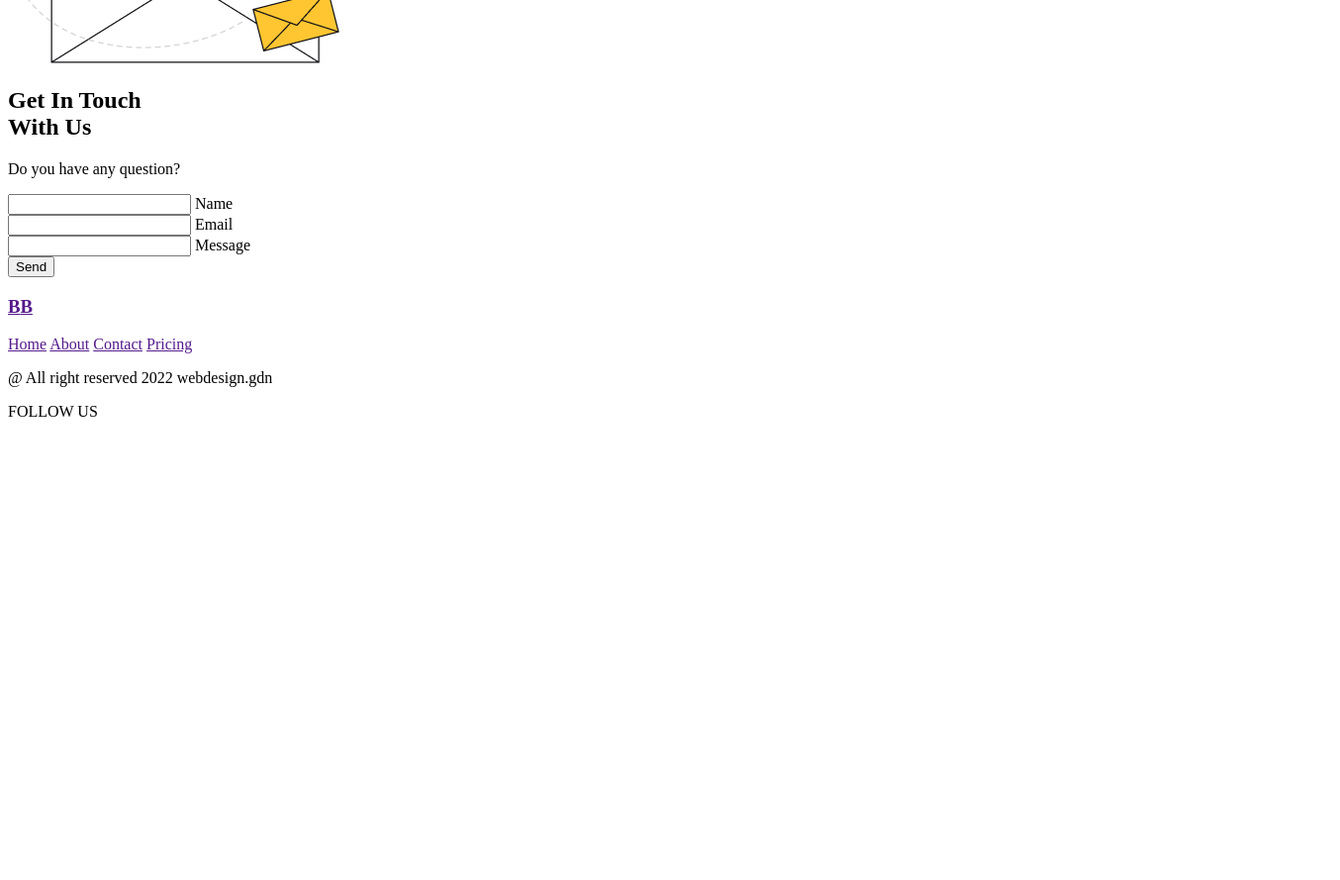
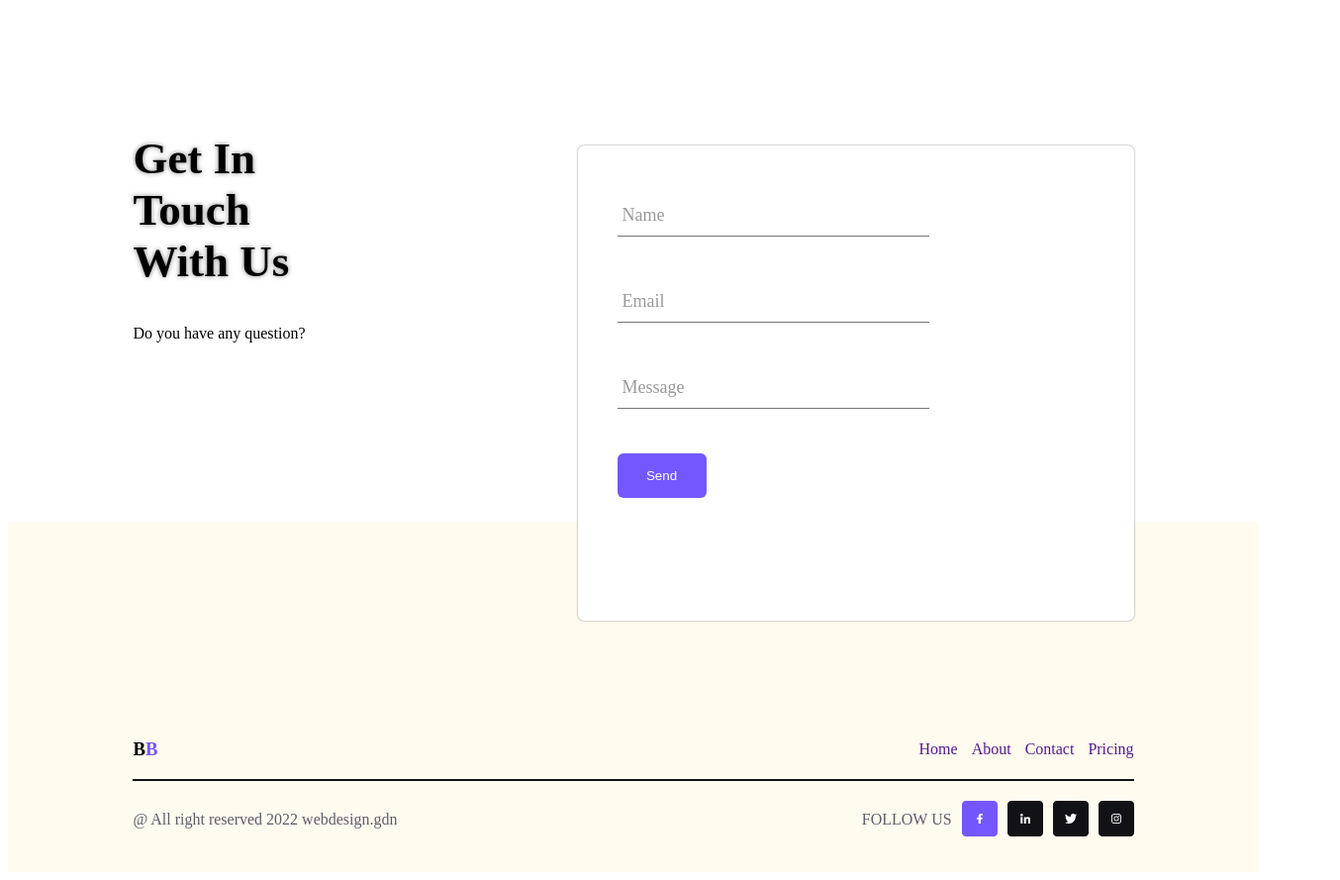
Before and after one commit to ThangNH23/Landing_Page, a website: page footer.html in a window 1280 px wide. Shown: the part 733-1622 px from the top of the page at 99% size, 1354 px wide, since content can reach past the window. Before the commit the page ends 1200 px from the top, so only its background shows below. Drawn offline with Linux system fonts and the light colour scheme.

Commit message:
thang new commit

```diff
--- a/footer.css
+++ b/footer.css
@@ -209,21 +209,32 @@ body p {
     border-radius: 6px;
     margin-left: 40px;
     border: none;
+    cursor: pointer;
 }
 
 /* ------------------------------------------------------------------ */
 
 
 .footer {
-    background: #FFFBEF;
+    background-color: #FFFBEF;
     padding: 200px 10% 2px;
     margin-top: -200px;
 }
 
 .footer_top {
     display: flex;
+    align-items: center;
     justify-content: space-between;
     border-bottom: 2px solid #121116;
+}
+
+.footer_top h3 a {
+    text-decoration: none;
+}
+
+.footer_top nav a {
+    text-decoration: none;
+    padding-left: 10px;
 }
 
 .footer-bottom {
@@ -236,8 +247,6 @@ body p {
     color: #605D6C;
     font-size: 16px;
     font-style: normal;
-    font-weight: 400;
-    padding-right: 10px;
 }
 
 .footer-right {
@@ -246,5 +255,15 @@ body p {
 
 .footer-right img {
     margin-top: -10px;
+}
 
+.wrapper {
+    display: flex;
+    list-style: none;
+    margin: 0px;
+    padding: 0px;
 }
+
+.wrapper li {
+    padding-left: 10px;
+}
--- a/footer.html
+++ b/footer.html
@@ -3,7 +3,7 @@
 <head>
     <meta charset="UTF-8">
     <meta name="viewport" content="width=device-width, initial-scale=1.0">
-    <link rel="stylesheet" href="../index.css">
+    <link rel="stylesheet" href="./footer.css">
 <body>
     <div class="container">
         <div class="customer_feedback">
@@ -101,7 +101,7 @@
 
         <div class="footer">
             <div class="footer_top">
-                <h3 class="logo"><a href="">B<span>B</span></a></h3>
+                <h3 class="logo"><a href=""><span style="color: black;">B</span><span style="color: #7557FF;">B</span></a></h3>
                 <nav>
                     <a href="" class="header-item">Home</a>
                     <a href="" class="header-item">About</a>
@@ -115,8 +115,22 @@
                 </p>
                 <div class="footer-right">
                     <p class="footer-text">FOLLOW US</p>
-                    <img src="./asset/image/Social.png" alt="">
-
+                    <div class="social_media">
+                        <ul class="wrapper">
+                            <li class="icon facebook">
+                                <img src="./assets/Facebook.png" alt="">
+                            </li>
+                            <li class="icon linkedin">
+                                <img src="./assets/Linkedin.png" alt="">
+                            </li>
+                            <li class="icon twitter">
+                                <img src="./assets/Twitter.png" alt="">
+                            </li>
+                            <li class="icon instagram">
+                                <img src="./assets/Instagram.png" alt="">
+                            </li>
+                        </ul>
+                    </div>
                 </div>
             </div>
         </div>
```
